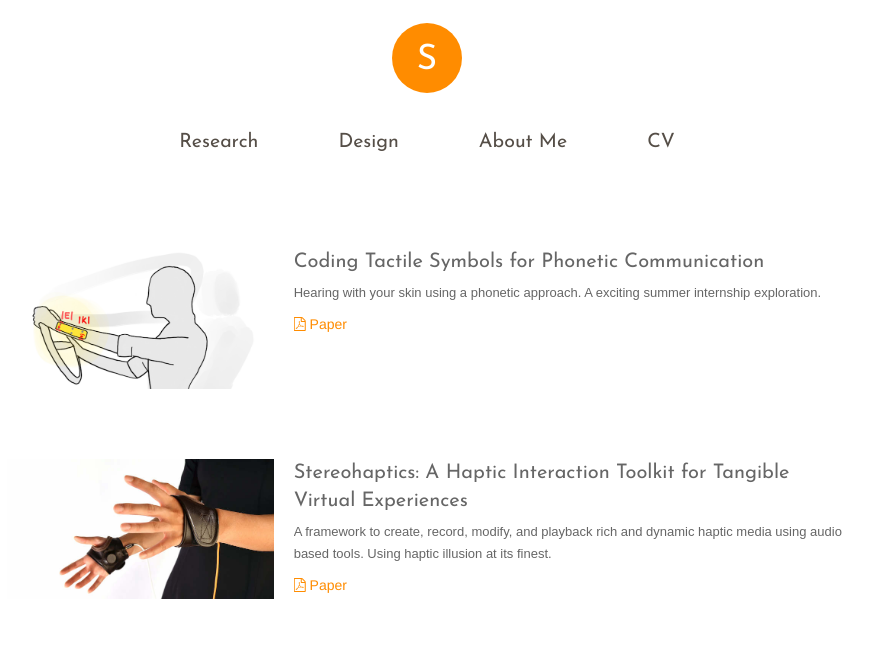
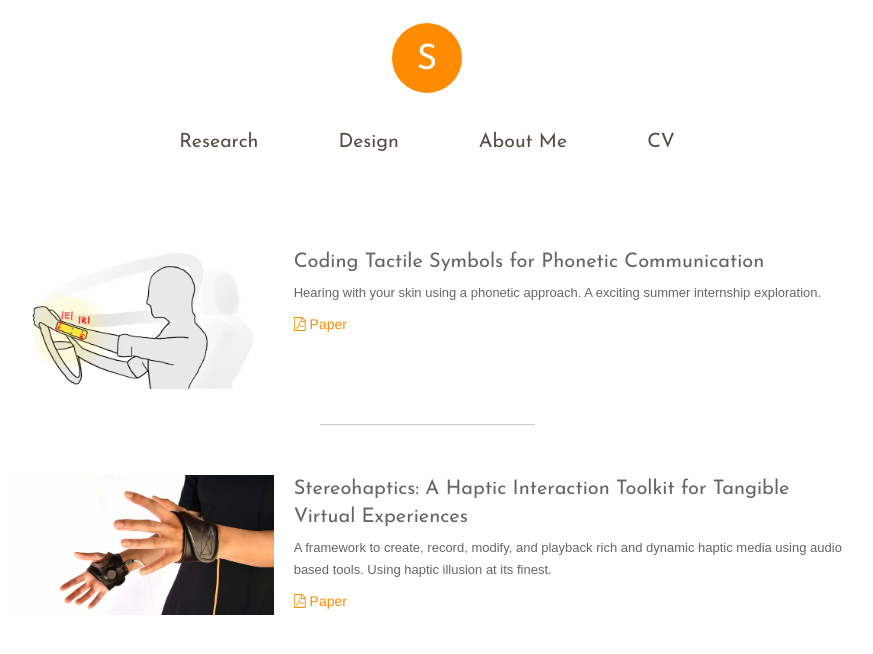
Before and after one commit to siyanz/siyanz.github.io, a Jekyll site: the page built from index.html, in a window 1280 px wide. Shown: the top 654 px of the page, without its empty margins (213-1086 px from the left). Built offline with Jekyll 4.4.1, drawn with Linux system fonts in a browser that asks for light colours; nearby versions of some CDN libraries; some web fonts are replaced; grey boxes are pictures that could not be loaded.

Commit message:
add divider between index entries

```diff
--- a/index.html
+++ b/index.html
@@ -55,5 +55,8 @@ tagline:
   </div>
 
 </div>
+
 </article>
+
+<div class="index-divider"> </div>
 {% endfor %}
--- a/style.scss
+++ b/style.scss
@@ -224,7 +224,7 @@ article.entry h4 a {
 
 article.entry {
   padding: 0;
-  margin: 0 0 70px 0;
+  margin: 0 0 35px 0;
   .col-sm-4 {
     padding-right: 10px;
     padding-left: 10px;
@@ -364,6 +364,18 @@ article.entry {
   margin-left: 0;
   margin-top: 5px;
   margin-bottom: 8px;
+}
+
+.index-divider {
+  background-color: #ccc;
+  width: 25%;
+  border: none;
+  height: 1px;
+  margin-left: auto;
+  margin-right: auto;
+  margin-top: 0px;
+  margin-bottom: 50px;
+
 }
 
 // Post
```
